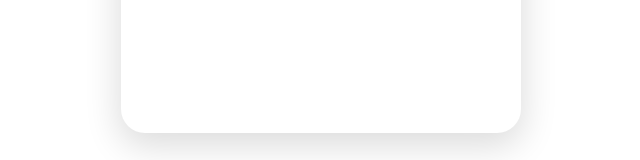
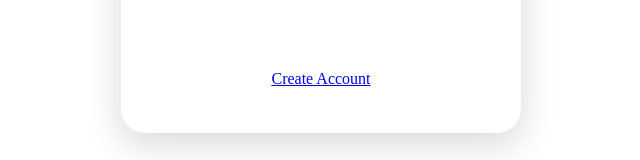
Before and after one commit to zhac299/TeamProject2021, an Angular app in the folder RestaurantWebApp/: page / in a window 1280 px wide. Shown: the part 419-579 px from the top of the page, without its empty margins (319-959 px from the left). Built offline with nearby package versions, Linux system fonts and the light colour scheme.

Commit message:
Creating some more HTML so staff can create an account.

```diff
--- a/RestaurantWebApp/src/app/login-input/login-input.component.html
+++ b/RestaurantWebApp/src/app/login-input/login-input.component.html
@@ -9,7 +9,8 @@
             <input class="pass" type = "password"  name = "password" [(ngModel)] = "password" placeholder = "Password"/>
             <br/>
             <input  (click) = "onSubmit()" type="submit" value="Login" class = "submit">
-            <br/><br/><br/><br/>
+            <br/><br/><br/>
+            <section><a href = "https://google.co.uk">Create Account</a></section>
         <section class="content" *ngIf="html" [innerHTML]="html"></section>
         </form>
     </div>
```
Also changed, not shown: RestaurantWebApp/src/app/login-input/login-input.component.sass (line endings or trailing spaces).
